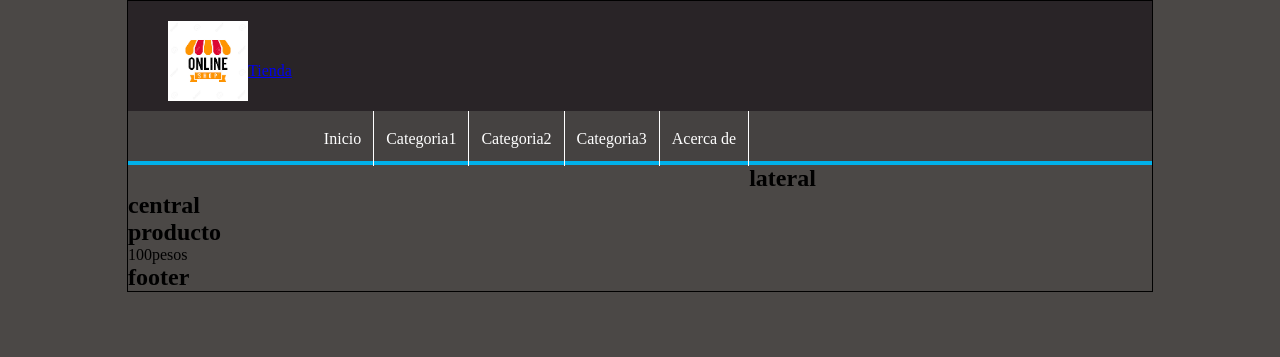
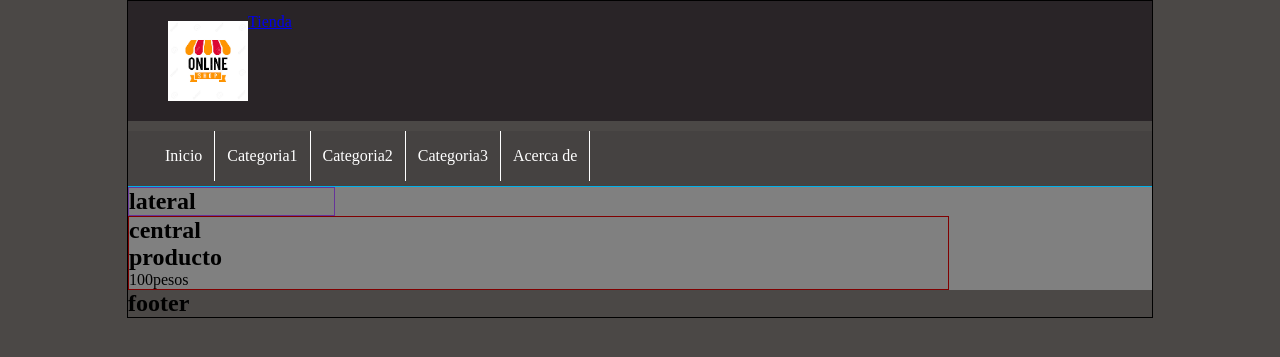
Before and after one commit to JefersonCarranza13/ProyectoPHP, a PHP site: page / in a window 1280 px wide. Shown: the top 357 px of the page. Run offline with PHP 8.4, Linux system fonts and the light colour scheme.

Commit message:
lateral y central

```diff
--- a/index.html
+++ b/index.html
@@ -30,9 +30,9 @@
             </li>
             <li>
                 <a href="#">Categoria3</a>
+            </li>
             <li>
                 <a href="#">Acerca de</a>
-            </li>
             </li>
         </ul>
     </nav>
--- a/style.css
+++ b/style.css
@@ -14,11 +14,11 @@ body{
     border: 1px solid black;
 }
 #header{
-    height: 110px;
+    height: 120px;
     background-color: rgb(41, 36, 39);
     color: white;
      text-align: center;
-     line-height: 100px;
+     line-height: 1px;
 }
 #logo{
     padding: 20px;
@@ -33,18 +33,19 @@ body{
 #menu{
     background-color: #2222;
     color: white;
-    height: 50px;
-    border-bottom: 4px solid #01b1ea;
+    height: 55px;
+    border-bottom: 1px solid #01b1ea;
+    border-left: #01b1ea;
 }
 
 #menu ul{
     list-style: none;
    text-decoration: none;
-    margin: 0px auto;
+    margin: 10px auto;
     margin-left: 25px;
 }
 #menu ul li{
-    line-height: 55px;
+    line-height: 50px;
     float: left;
     border-right: 1px solid white;
 
@@ -61,3 +62,17 @@ body{
 #menu a:hover{
     background: #01b1ea;
 }
+#content{
+    margin: 0px auto;
+    background: gray;
+
+}
+   /* Barra lateral  */
+#lateral{
+    width: 20%;
+    border: 1px solid rebeccapurple
+}
+#central{
+    width: 80%;
+    border: 1px solid maroon
+}
```
